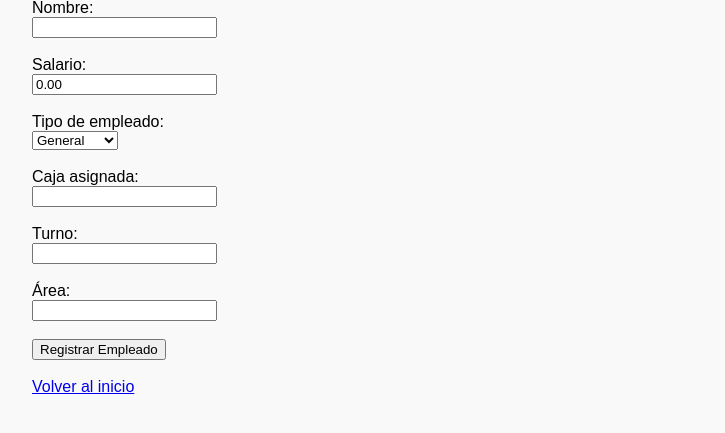
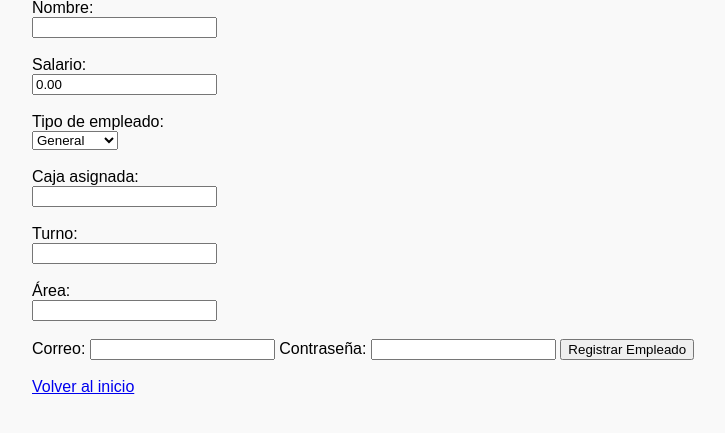
Before and after one commit to Diego-RGZ/rentas-blockbuster, a Flask app: page /registrar_empleado in a window 1280 px wide. Shown: the part 253-686 px from the top of the page, without its empty margins (32-757 px from the left). Run offline with Flask 3, Linux system fonts and the light colour scheme.

Commit message:
Actualizado registro de empleados con correo y contraseña

```diff
--- a/app.py
+++ b/app.py
@@ -155,12 +155,15 @@ def registrar_empleado():
         try:
             nombre = request.form["nombre"]
             salario = request.form.get("salario", "0").strip()
-            # convertir salario a número (decimal)
-            salario_val = float(salario) if salario != "" else 0.0
-            tipo_empleado = request.form["tipo_empleado"]  # 'General'|'Cajero'|'Supervisor'
-            caja_asignada = request.form.get("caja_asignada", None)
-            turno = request.form.get("turno", None)
-            area = request.form.get("area", None)
+            salario_val = float(salario) if salario else 0.0
+
+            tipo_empleado = request.form["tipo_empleado"]
+            caja_asignada = request.form.get("caja_asignada")
+            turno = request.form.get("turno")
+            area = request.form.get("area")
+
+            correo = request.form["correo"]
+            password = request.form["password"]
 
             nuevo_empleado = {
                 "nombre": nombre,
@@ -168,7 +171,9 @@ def registrar_empleado():
                 "tipo_empleado": tipo_empleado,
                 "caja_asignada": caja_asignada,
                 "turno": turno,
-                "area": area
+                "area": area,
+                "correo": correo,
+                "password": password
             }
 
             resp = supabase.table("empleado").insert(nuevo_empleado).execute()
@@ -177,13 +182,14 @@ def registrar_empleado():
                 flash("Empleado registrado correctamente", "success")
                 return redirect(url_for("registrar_empleado"))
             else:
-                # si supabase devuelve error dentro de resp.error u otro formato
-                msg = getattr(resp, "error", None)
+                msg = getattr(resp, "error", "Error desconocido")
                 flash(f"Error al registrar empleado: {msg}", "error")
+
         except Exception as e:
             flash(f"Error: {e}", "error")
 
     return render_template("registrar_empleado.html")
+
 
 from flask import session
 from functools import wraps
--- a/templates/registrar_empleado.html
+++ b/templates/registrar_empleado.html
@@ -34,6 +34,13 @@
     <label>Área:</label><br>
     <input type="text" name="area" maxlength="50"><br><br>
 
+    <label>Correo:</label>
+    <input type="email" name="correo" required>
+
+    <label>Contraseña:</label>
+    <input type="password" name="password" required>
+
+
     <button type="submit">Registrar Empleado</button>
   </form>
 
```
